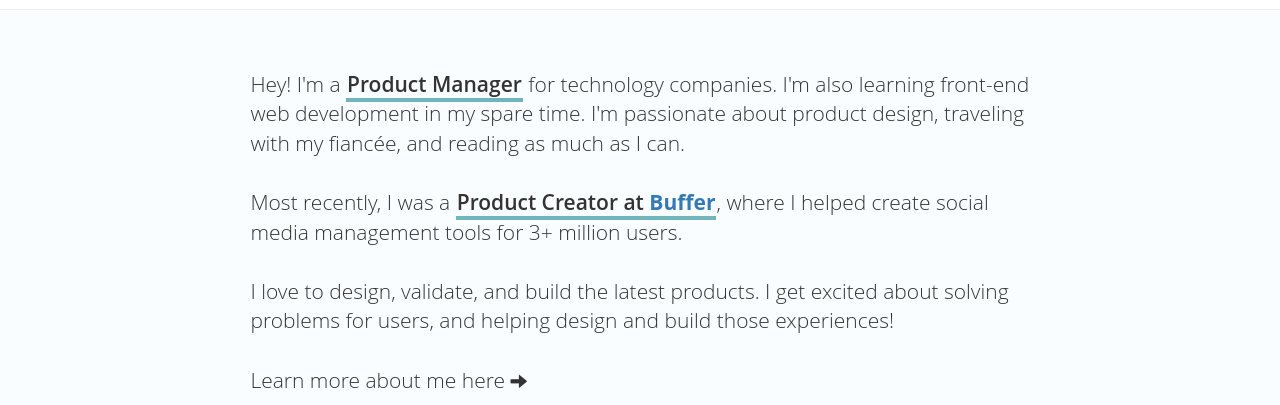
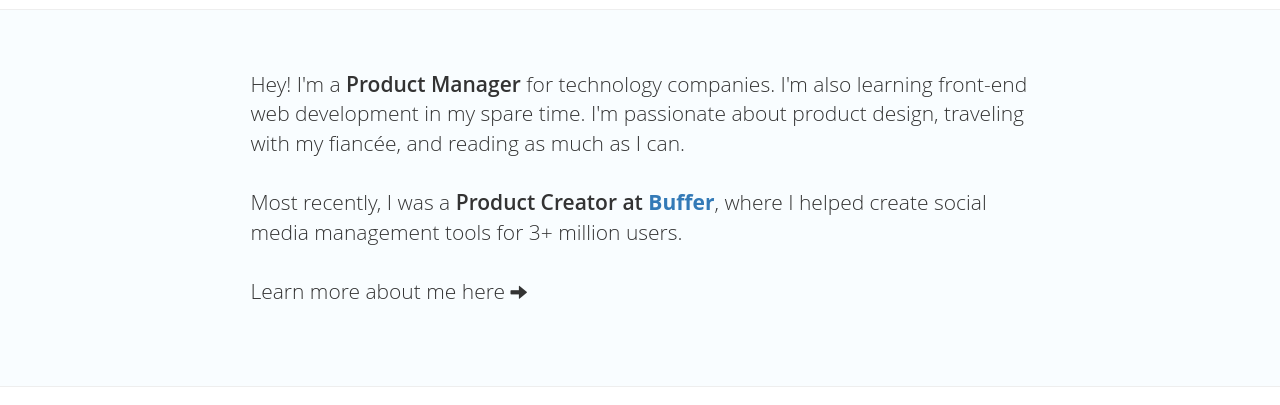
Before and after one commit to marcanthonyrosa/marcanthonyrosa.github.io, a plain HTML site: page index.html in a window 1280 px wide. Shown: the part 368-773 px from the top of the page. Drawn offline with nearby package versions, Linux system fonts and the light colour scheme.

Commit message:
Remove underline styling in body
- Remove additional copy

```diff
--- a/index.html
+++ b/index.html
@@ -63,13 +63,13 @@
 
       <div class="col-md-12 container-bio lead">
         <div class="paragraph-formatting">
-        <p>Hey! I'm a <span class="underline">Product Manager</span> for technology companies. I'm also learning front-end web development in my spare time. I'm passionate about product design, traveling with my fiancée, and reading as much as I can.</p>
+        <p>Hey! I'm a <strong class="strong-styling">Product Manager</strong> for technology companies. I'm also learning front-end web development in my spare time. I'm passionate about product design, traveling with my fiancée, and reading as much as I can.</p>
 
-        <p>Most recently, I was a <span class="underline">Product Creator at <a href="https//:www.buffer.com">Buffer</a></span>, where I helped create social media management tools for 3+ million users.</p>
+        <p>Most recently, I was a <strong class="strong-styling">Product Creator at <a href="https//:www.buffer.com">Buffer</a></strong>, where I helped create social media management tools for 3+ million users.</p>
 
-        <!-- <p>Previously, I was a Product Manager at Dose Media, where we built viral products like Dose.com, OMG Facts, and Blanks.</p> -->
+        <!-- <p>Previously, I was Product Manager at Dose Media, where we built viral products like Dose.com, OMG Facts, and Blanks. I also had the opportunity to </p> -->
 
-        <p>I love to design, validate, and build the latest products. I get excited about solving problems for users, and helping design and build those experiences!</p>
+        <!-- <p>I love to design, validate, and build the latest products. I get excited about solving problems for users, and helping design and build those experiences!</p> -->
 
         <p>Learn more about me here <span class="glyphicon glyphicon-arrow-right resized-arrow"></span> </p>
 
--- a/style.css
+++ b/style.css
@@ -59,6 +59,10 @@ body {
   font-size: 1.4em;
 }
 
+.navbar {
+  /*height: */
+}
+
 /*Social icon and avatar styling*/
 
 .social-icon-div {
@@ -97,7 +101,8 @@ body {
 
 #short-bio a:hover {
   text-decoration: none;
-  border-bottom: 4px solid;
+  border-bottom: 3px solid;
+  box-shadow: inset 0 -1px 0;
 }
 
 .paragraph-formatting {
@@ -183,12 +188,15 @@ mark {
 }
 
 .underline {
-  position: relative;
-  border-bottom: 4px solid #70b5bc;
+  border-bottom: 3px solid #70b5bc;
   font-weight: 600;
   padding-left: 1px;
   padding-right: 1px;
-  /*top: -1px;*/
+  box-shadow: inset 0 -1px 0 #70b5bc;
+}
+
+.strong-styling {
+  font-weight: 600;
 }
 
 /*Media queries*/
```
